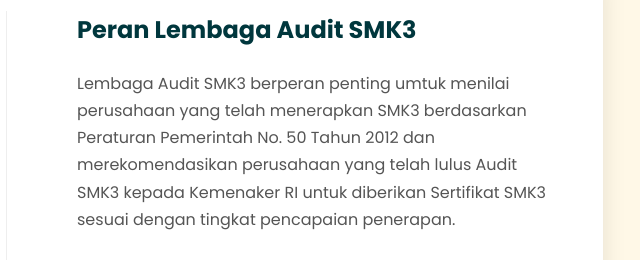
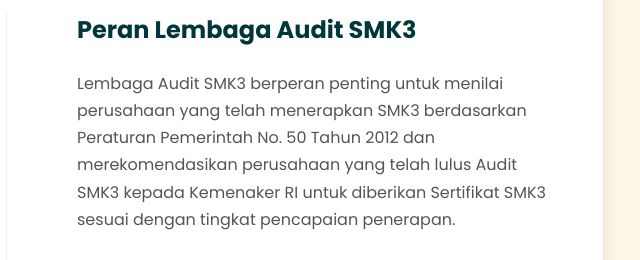
Before and after one commit to NaufalGH77/AlkonIndoSertifkasi, a plain HTML site: page certification-flow.html in a window 1280 px wide. Shown: the part 540-800 px from the top of the page, 613-1253 px from the left. Drawn offline with Linux system fonts and the light colour scheme.

Commit message:
`Fixed typo in certification-flow.html: "umtuk" -> "untuk"`

```diff
--- a/certification-flow.html
+++ b/certification-flow.html
@@ -78,7 +78,7 @@
 
                 <div class="flow-description">
                     <h3 class="secondary-color">Peran Lembaga Audit SMK3</h3>
-                    <p>Lembaga Audit SMK3 berperan penting umtuk menilai perusahaan yang telah menerapkan SMK3 berdasarkan Peraturan Pemerintah No. 50 Tahun 2012 dan merekomendasikan perusahaan yang telah lulus Audit SMK3 kepada Kemenaker RI untuk diberikan Sertifikat SMK3 sesuai dengan tingkat pencapaian penerapan.</p>
+                    <p>Lembaga Audit SMK3 berperan penting untuk menilai perusahaan yang telah menerapkan SMK3 berdasarkan Peraturan Pemerintah No. 50 Tahun 2012 dan merekomendasikan perusahaan yang telah lulus Audit SMK3 kepada Kemenaker RI untuk diberikan Sertifikat SMK3 sesuai dengan tingkat pencapaian penerapan.</p>
                 </div>
             </div>
         </section>
```
